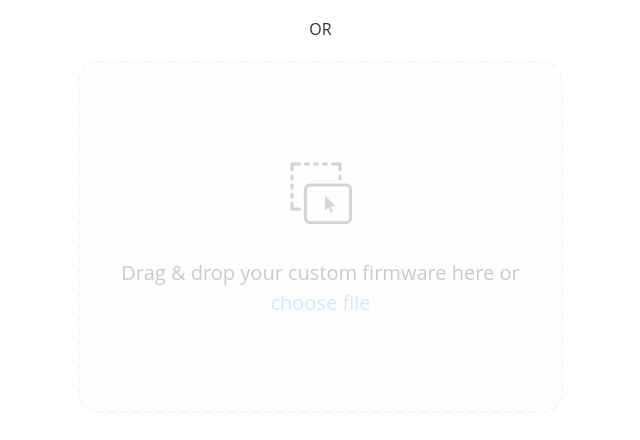
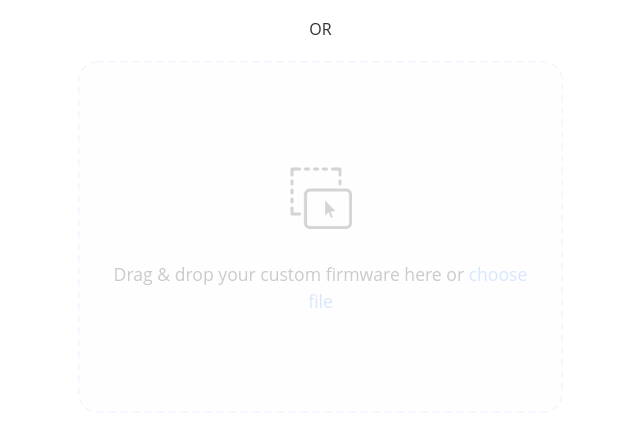
Before and after one commit to arduino/lab-micropython-installer, an Electron app: page index.html in a window 665 px wide. Shown: the part 309-749 px from the top of the page, 12-652 px from the left. Drawn offline with Linux system fonts and the light colour scheme; no server answers.

Commit message:
Adjust font size

```diff
--- a/index.css
+++ b/index.css
@@ -129,7 +129,7 @@ div#file-drop-area {
     display: flex;
     flex-direction: column;
     justify-content: center;
-    font-size: 1.25rem;
+    font-size: 1.1rem;
     gap: var(--main-flexbox-gap);
     padding: 25px;
 
```
